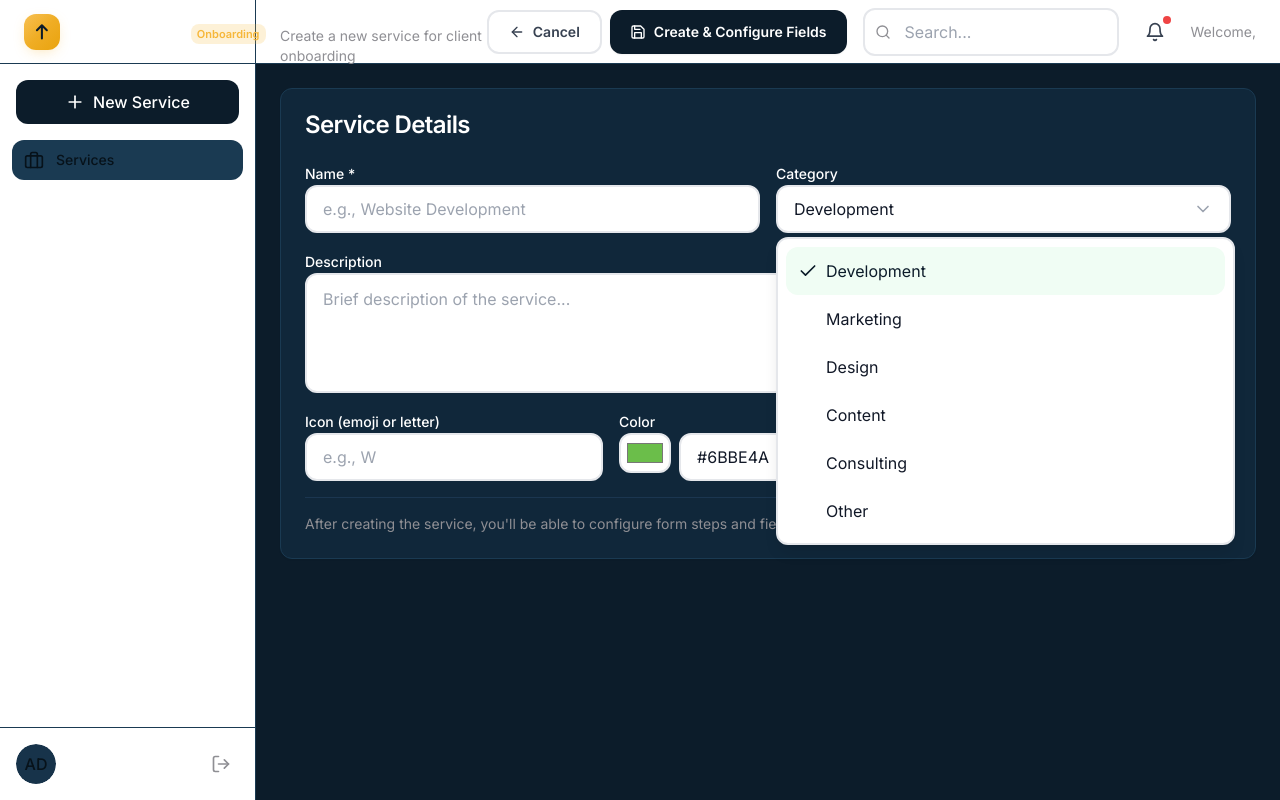
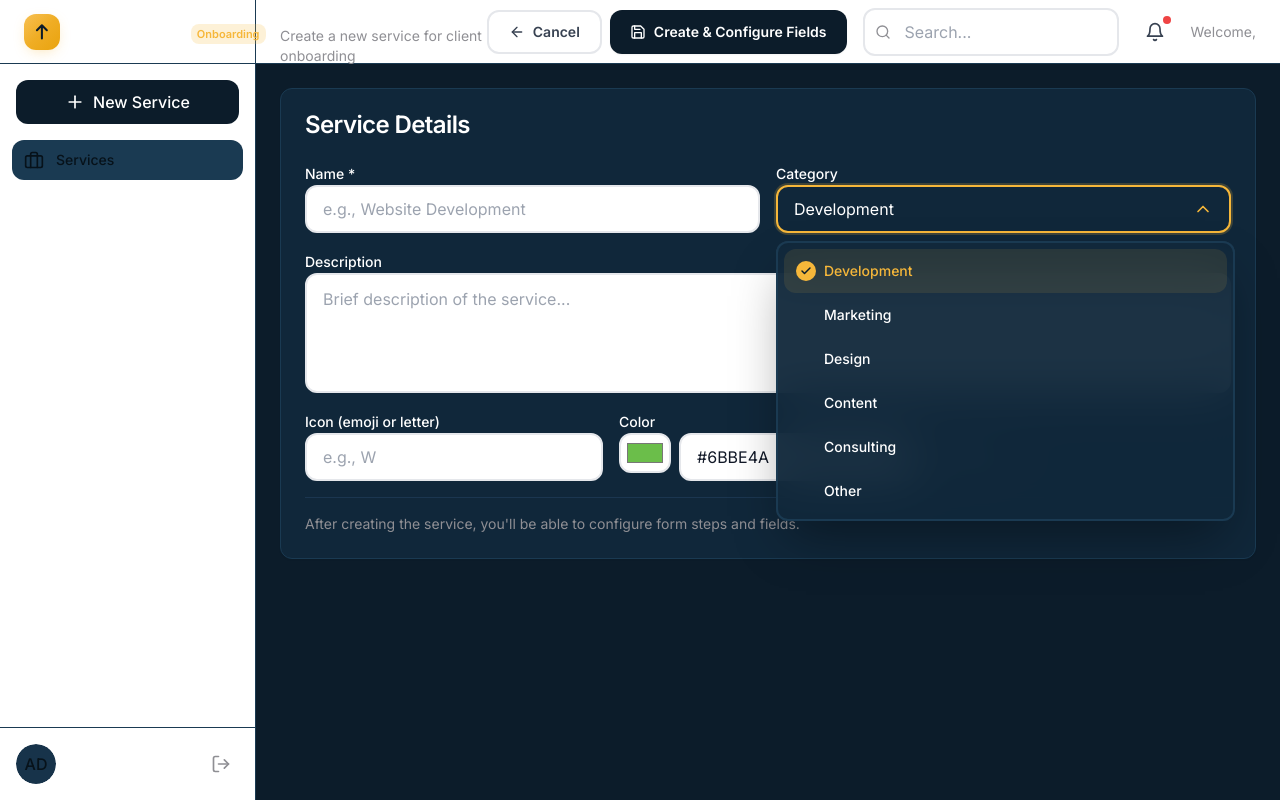
Before and after one commit to anasakil/onboarding, a Next.js app: page /services/new in a window 1280 px wide. Both pictures are taken after a click on the button "Development". Built offline with nearby package versions, Linux system fonts and the light colour scheme; no server answers.

Commit message:
feat: Improve dropdown UI/UX with premium dark theme styling

```diff
--- a/src/components/forms/dynamic-field.tsx
+++ b/src/components/forms/dynamic-field.tsx
@@ -124,30 +124,17 @@ export function DynamicField({ field, value, onChange, error }: DynamicFieldProp
           <Select value={value || ''} onValueChange={handleChange}>
             <SelectTrigger
               className={cn(
-                "h-10 rounded-lg border-2 px-3 text-sm bg-[#10273A] text-white transition-all duration-200",
-                "focus:ring-0 focus:ring-offset-0",
-                error
-                  ? "border-red-400 bg-red-900/20"
-                  : hasValue
-                    ? "border-[#F6B73A] bg-[#F6B73A]/5"
-                    : "border-[#1A3A52] hover:border-[#2A5478]"
+                "h-11",
+                error && "border-red-400 bg-red-900/20 focus:border-red-400",
+                hasValue && !error && "border-[#F6B73A] bg-[#F6B73A]/5"
               )}
             >
               <SelectValue placeholder={field.placeholder || 'Select an option'} />
             </SelectTrigger>
-            <SelectContent className="rounded-lg border border-[#1A3A52] bg-[#10273A] shadow-lg">
+            <SelectContent>
               {field.options?.map((option) => (
-                <SelectItem
-                  key={option}
-                  value={option}
-                  className="py-2 px-3 text-sm text-white cursor-pointer rounded focus:bg-[#F6B73A]/10"
-                >
-                  <div className="flex items-center gap-2">
-                    <span>{option}</span>
-                    {value === option && (
-                      <Check className="w-3.5 h-3.5 text-[#F6B73A]" />
-                    )}
-                  </div>
+                <SelectItem key={option} value={option}>
+                  {option}
                 </SelectItem>
               ))}
             </SelectContent>
--- a/src/components/ui/select.tsx
+++ b/src/components/ui/select.tsx
@@ -18,20 +18,31 @@ const SelectTrigger = React.forwardRef<
   <SelectPrimitive.Trigger
     ref={ref}
     className={cn(
-      "flex h-12 w-full items-center justify-between rounded-xl border-2 border-gray-200 bg-white px-4 py-2 text-base text-gray-900",
-      "placeholder:text-gray-400",
-      "focus:outline-none focus:ring-0 focus:border-primary",
-      "hover:border-gray-300 hover:bg-gray-50",
+      // Base styles
+      "group flex h-12 w-full items-center justify-between gap-2",
+      "rounded-xl border-2 px-4 py-3",
+      // Dark theme colors
+      "bg-[#10273A] border-[#1A3A52] text-white",
+      "placeholder:text-[#8F8F94]",
+      // Focus state
+      "focus:outline-none focus:ring-2 focus:ring-[#F6B73A]/20 focus:border-[#F6B73A]",
+      // Hover state
+      "hover:border-[#2A5478] hover:bg-[#152D42]",
+      // Open state
+      "data-[state=open]:border-[#F6B73A] data-[state=open]:ring-2 data-[state=open]:ring-[#F6B73A]/20",
+      // Disabled state
       "disabled:cursor-not-allowed disabled:opacity-50",
-      "[&>span]:line-clamp-1",
-      "transition-all duration-200",
+      // Text handling
+      "[&>span]:line-clamp-1 [&>span]:text-left",
+      // Smooth transitions
+      "transition-all duration-200 ease-out",
       className
     )}
     {...props}
   >
     {children}
     <SelectPrimitive.Icon asChild>
-      <ChevronDown className="h-5 w-5 text-gray-400 transition-transform duration-200" />
+      <ChevronDown className="h-5 w-5 text-[#8F8F94] shrink-0 transition-transform duration-300 ease-out group-data-[state=open]:rotate-180 group-data-[state=open]:text-[#F6B73A]" />
     </SelectPrimitive.Icon>
   </SelectPrimitive.Trigger>
 ))
@@ -44,7 +55,10 @@ const SelectScrollUpButton = React.forwardRef<
   <SelectPrimitive.ScrollUpButton
     ref={ref}
     className={cn(
-      "flex cursor-default items-center justify-center py-1",
+      "flex cursor-pointer items-center justify-center py-2",
+      "text-[#8F8F94] hover:text-[#F6B73A]",
+      "bg-gradient-to-b from-[#10273A] to-transparent",
+      "transition-colors duration-150",
       className
     )}
     {...props}
@@ -61,7 +75,10 @@ const SelectScrollDownButton = React.forwardRef<
   <SelectPrimitive.ScrollDownButton
     ref={ref}
     className={cn(
-      "flex cursor-default items-center justify-center py-1",
+      "flex cursor-pointer items-center justify-center py-2",
+      "text-[#8F8F94] hover:text-[#F6B73A]",
+      "bg-gradient-to-t from-[#10273A] to-transparent",
+      "transition-colors duration-150",
       className
     )}
     {...props}
@@ -80,14 +97,23 @@ const SelectContent = React.forwardRef<
     <SelectPrimitive.Content
       ref={ref}
       className={cn(
-        "relative z-50 max-h-96 min-w-[8rem] overflow-hidden rounded-xl border-2 border-gray-200 bg-white text-gray-900 shadow-lg",
+        // Base styles
+        "relative z-50 max-h-[320px] min-w-[12rem] overflow-hidden",
+        "rounded-xl border-2 border-[#1A3A52]",
+        // Dark theme with glassmorphism
+        "bg-[#10273A]/95 backdrop-blur-xl",
+        "text-white",
+        // Premium shadow
+        "shadow-2xl shadow-black/40",
+        // Animations
         "data-[state=open]:animate-in data-[state=closed]:animate-out",
         "data-[state=closed]:fade-out-0 data-[state=open]:fade-in-0",
         "data-[state=closed]:zoom-out-95 data-[state=open]:zoom-in-95",
-        "data-[side=bottom]:slide-in-from-top-2 data-[side=left]:slide-in-from-right-2",
-        "data-[side=right]:slide-in-from-left-2 data-[side=top]:slide-in-from-bottom-2",
+        "data-[side=bottom]:slide-in-from-top-3 data-[side=left]:slide-in-from-right-3",
+        "data-[side=right]:slide-in-from-left-3 data-[side=top]:slide-in-from-bottom-3",
+        // Positioning
         position === "popper" &&
-          "data-[side=bottom]:translate-y-1 data-[side=left]:-translate-x-1 data-[side=right]:translate-x-1 data-[side=top]:-translate-y-1",
+        "data-[side=bottom]:translate-y-2 data-[side=left]:-translate-x-2 data-[side=right]:translate-x-2 data-[side=top]:-translate-y-2",
         className
       )}
       position={position}
@@ -96,9 +122,9 @@ const SelectContent = React.forwardRef<
       <SelectScrollUpButton />
       <SelectPrimitive.Viewport
         className={cn(
-          "p-2",
+          "p-1.5",
           position === "popper" &&
-            "h-[var(--radix-select-trigger-height)] w-full min-w-[var(--radix-select-trigger-width)]"
+          "h-[var(--radix-select-trigger-height)] w-full min-w-[var(--radix-select-trigger-width)]"
         )}
       >
         {children}
@@ -115,7 +141,10 @@ const SelectLabel = React.forwardRef<
 >(({ className, ...props }, ref) => (
   <SelectPrimitive.Label
     ref={ref}
-    className={cn("py-1.5 pl-8 pr-2 text-sm font-semibold text-gray-500", className)}
+    className={cn(
+      "py-2 px-3 text-xs font-semibold uppercase tracking-wider text-[#8F8F94]",
+      className
+    )}
     {...props}
   />
 ))
@@ -128,18 +157,32 @@ const SelectItem = React.forwardRef<
   <SelectPrimitive.Item
     ref={ref}
     className={cn(
-      "relative flex w-full cursor-pointer select-none items-center rounded-lg py-3 pl-10 pr-4 text-base outline-none",
-      "focus:bg-green-50 focus:text-primary",
-      "data-[state=checked]:bg-green-50 data-[state=checked]:text-primary",
+      // Base styles
+      "relative flex w-full cursor-pointer select-none items-center",
+      "rounded-lg py-3 pl-10 pr-4",
+      "text-sm font-medium text-white",
+      "outline-none",
+      // Hover state
+      "hover:bg-[#1A3A52] hover:text-white",
+      // Focus state (keyboard navigation)
+      "focus:bg-[#1A3A52] focus:text-white",
+      // Selected state
+      "data-[state=checked]:bg-[#F6B73A]/10 data-[state=checked]:text-[#F6B73A]",
+      // Highlighted state
+      "data-[highlighted]:bg-[#1A3A52] data-[highlighted]:text-white",
+      // Disabled state
       "data-[disabled]:pointer-events-none data-[disabled]:opacity-50",
-      "transition-colors duration-150",
+      // Smooth transition
+      "transition-all duration-150 ease-out",
       className
     )}
     {...props}
   >
     <span className="absolute left-3 flex h-5 w-5 items-center justify-center">
       <SelectPrimitive.ItemIndicator>
-        <Check className="h-5 w-5 text-primary" />
+        <div className="w-5 h-5 rounded-full bg-[#F6B73A] flex items-center justify-center">
+          <Check className="h-3 w-3 text-[#0C1C2A]" strokeWidth={3} />
+        </div>
       </SelectPrimitive.ItemIndicator>
     </span>
 
@@ -154,7 +197,7 @@ const SelectSeparator = React.forwardRef<
 >(({ className, ...props }, ref) => (
   <SelectPrimitive.Separator
     ref={ref}
-    className={cn("-mx-1 my-1 h-px bg-gray-200", className)}
+    className={cn("-mx-1 my-1.5 h-px bg-[#1A3A52]", className)}
     {...props}
   />
 ))
```
